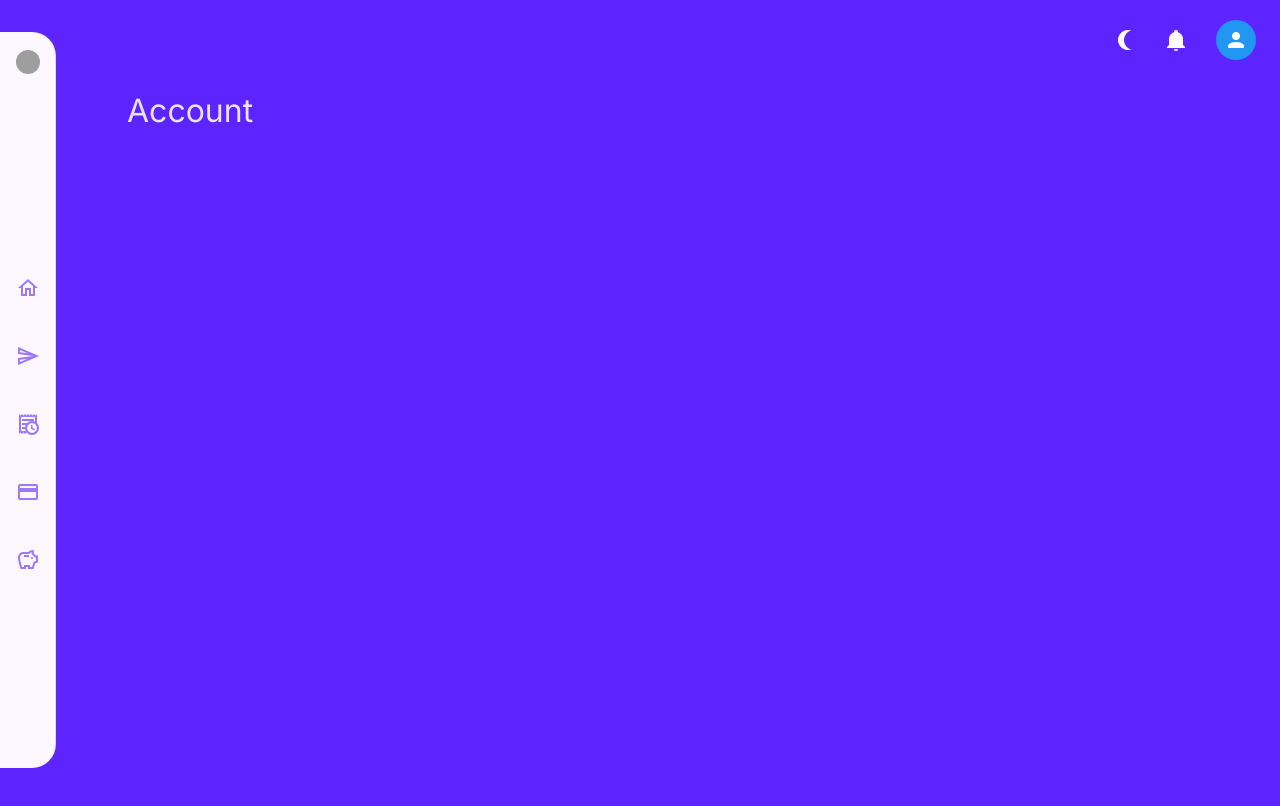
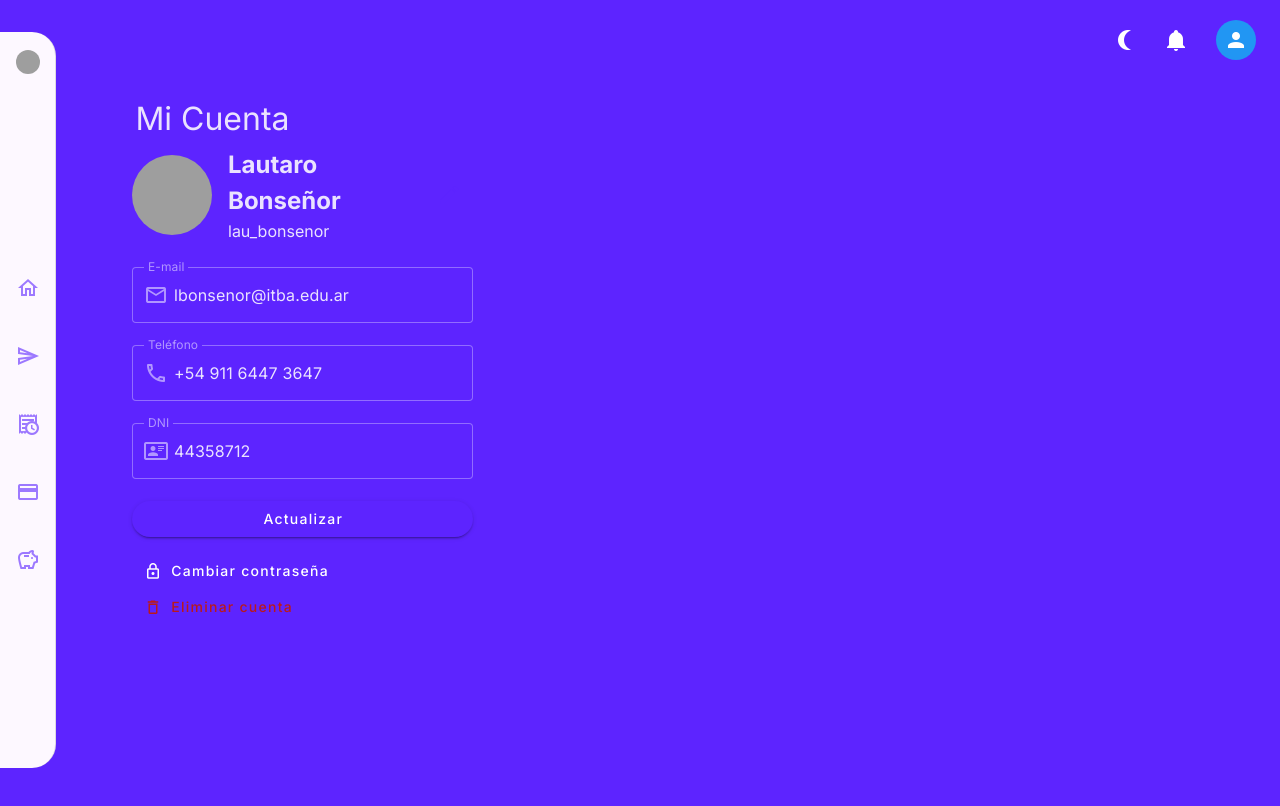
Before and after one commit to lbonsenor/Wall-Et, a Vue app: page /account in a window 1280 px wide. Shown: the top 806 px of the page. Built offline with nearby package versions, Linux system fonts and the light colour scheme; grey boxes are pictures that could not be loaded.

Commit message:
First iteration, doesnt display avatar yet + need to connect better to functions

```diff
--- a/src/views/Account.vue
+++ b/src/views/Account.vue
@@ -1,9 +1,84 @@
 <template>
-    <h1>Account</h1>
+    <v-container fluid>
+        <v-row justify="left">
+            <v-col cols="12" sm="8" md="6" lg="4">
+                <h1>Mi Cuenta</h1>
+
+                <div class="d-flex align-center mb-6">
+                    <v-avatar size="80" class="mr-4">
+                        <v-img :src="avatar" alt="Profile picture"/>
+                    </v-avatar>
+
+                    <div>
+                        <h2>{{name}}</h2>
+                        <p>{{username}}</p>
+                    </div>
+
+                    <v-btn icon="mdi-pencil" variant="text" color="primary"/>
+                </div>
+
+                <v-form @submit.prevent="updateProfile" class="mb-4">
+                    <v-text-field
+                        v-model="email"
+                        label="E-mail"
+                        prepend-inner-icon="mdi-email-outline"
+                        variant="outlined"
+                    />
+
+                    <v-text-field
+                        v-model="phone"
+                        label="Teléfono"
+                        prepend-inner-icon="mdi-phone-outline"
+                        variant="outlined"
+                    />
+
+                    <v-text-field
+                        v-model="dni"
+                        label="DNI"
+                        prepend-inner-icon="mdi-card-account-details-outline"
+                        variant="outlined"
+                    />
+
+                    <v-btn color="primary" block rounded="pill" type="submit">
+                        Actualizar
+                    </v-btn>
+                </v-form>
+
+                <v-btn color="white" variant="text" prepend-icon="mdi-lock-outline" block class="justify-start">
+                    Cambiar contraseña
+                </v-btn>
+
+                <v-btn color="error" variant="text" prepend-icon="mdi-delete-outline" block class="justify-start">
+                    Eliminar cuenta
+                </v-btn>
+            </v-col>
+        </v-row>
+    </v-container>
 </template>
 
 <script>
     export default {
         name: 'Account',
+        data() {
+            return {
+                name: 'Lautaro Bonseñor',
+                username: 'lau_bonsenor',
+                avatar: '@/assets/wallet-white.png',
+                email: 'lbonsenor@itba.edu.ar',
+                phone: '+54 911 6447 3647',
+                dni: '44358712',
+            };
+        },
+        methods: {
+            updateProfile() {
+                console.log('Profile updated');
+            },
+        },
     };
 </script>
+
+<style scoped>
+    .v-btn {
+        text-transform: none;
+    }
+</style>
```
